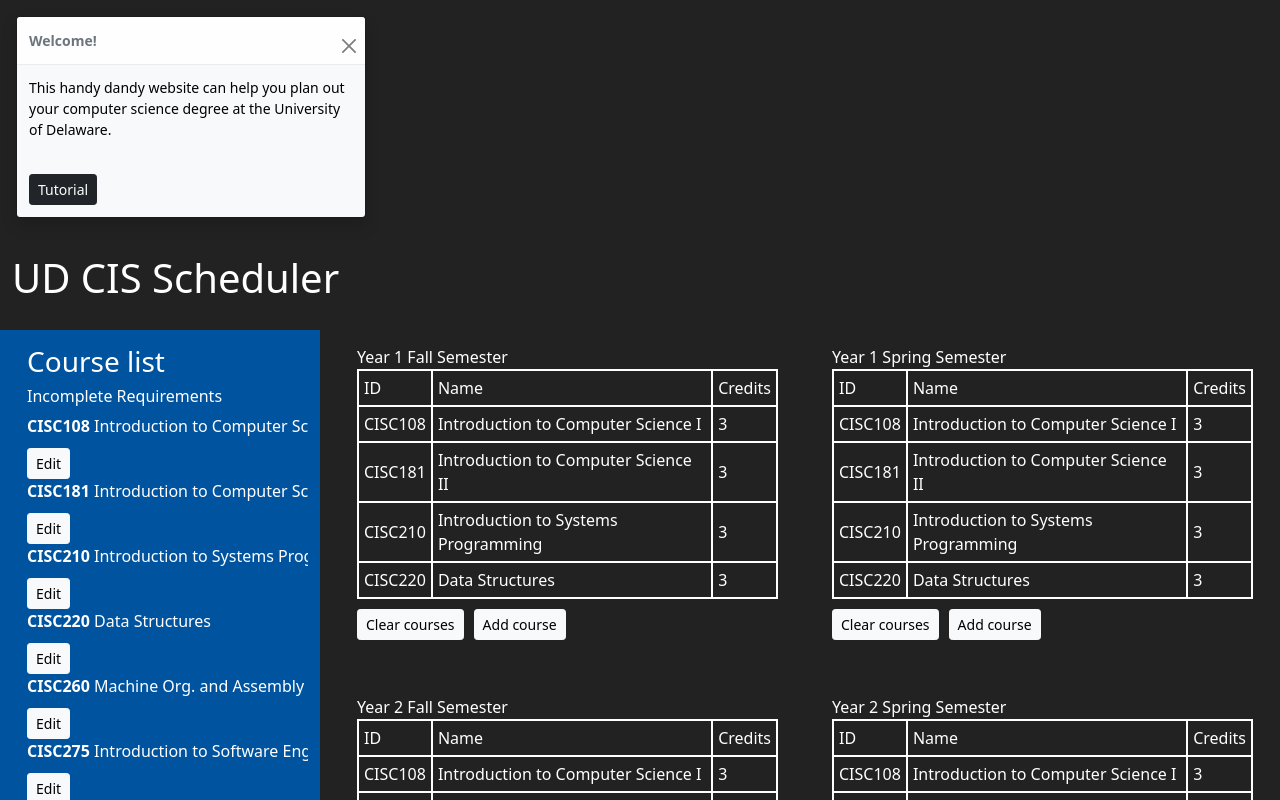
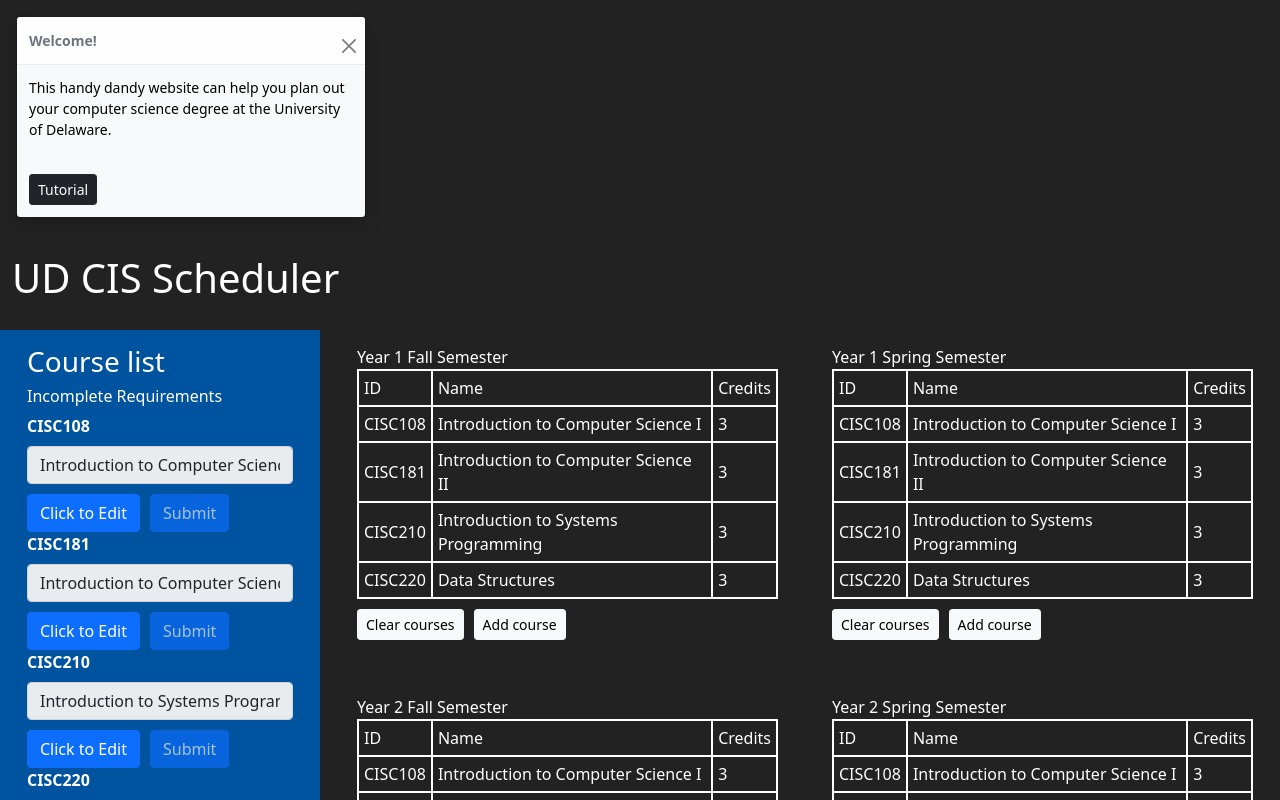
Before and after one commit to mnawar27/ud-cis-scheduler-team-7, a React (Create React App) app: page / in a window 1280 px wide. Shown: the top 800 px of the page. Built offline with nearby package versions, Linux system fonts and the light colour scheme.

Commit message:
edit button enabled

```diff
--- a/src/Components/Menu.tsx
+++ b/src/Components/Menu.tsx
@@ -1,28 +1,24 @@
 import React, {useState} from "react";
-import { Button } from "react-bootstrap";
+import { Button, Form } from "react-bootstrap";
 import COURSES from "../Assets/courses.json";
 
 export function Menu(): JSX.Element{
-
     return(
         <div className="menu">
             <h3>Course list</h3>
             <h6>Incomplete Requirements</h6>
             <ul className="nav navbar-nav">
                 {COURSES.map((Course, i) => {
-                    const[edit, setEdit] = useState(COURSES[i]["description"]);
-                    function handleOnClick(newName: string) {
-                        //have some type of input field that modifies newName
-                        //enter removes input field
-                        //then we call the line below
-                        setEdit(newName);
-                    }
-
+                    const[edit, setEdit] = useState(true);
                     return (
-
-                        <li key={i}><strong >{Course.name}</strong> {Course.description}
-                            <li><Button className="btn btn-light btn-sm"> Edit </Button></li>
-                        </li>
+                        <div key={i}>
+                            <Form.Group>
+                                <Form.Label><strong>{Course.name}</strong></Form.Label>
+                                <Form.Control defaultValue={Course.description} disabled={edit}/>
+                            </Form.Group>
+                            <Button onClick={()=>setEdit(false)}>Click to Edit</Button>
+                            <Button disabled={edit} onClick={()=>setEdit(true)}>Submit</Button>
+                        </div>
                     );
                 })}
             </ul>
```
